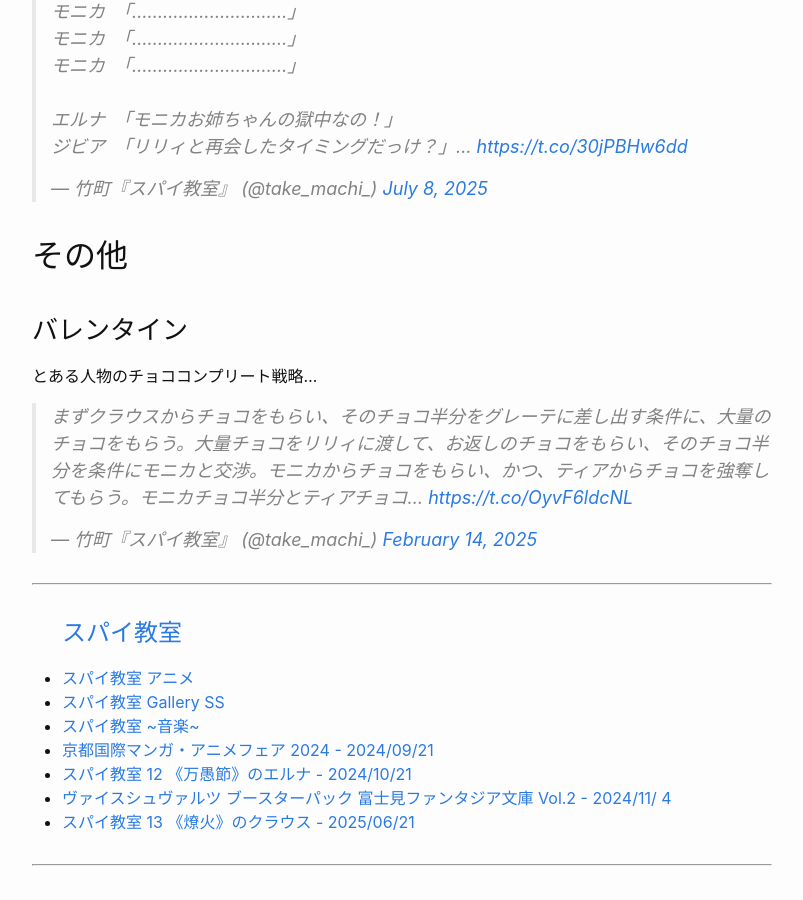
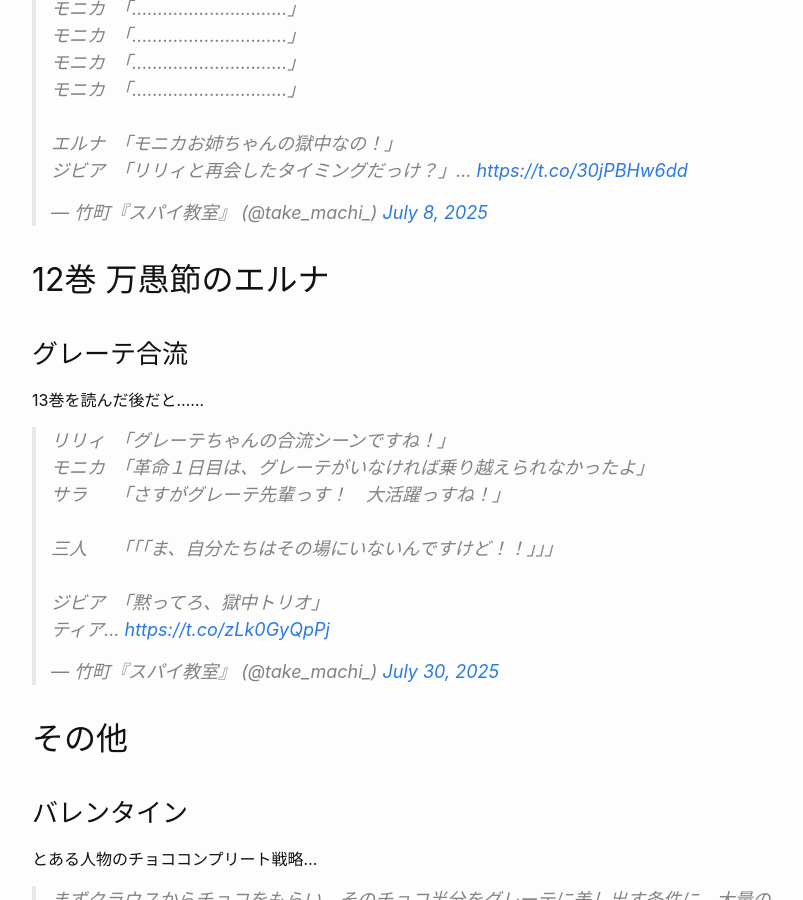
Before and after one commit to Pandaful-2312/sites, a Jekyll site: the page built from favorites/spyroom/spyroom_gallery-ss.md, in a window 1280 px wide and 900 px high, scrolled down 19033 px. Shown: the whole window, without its empty margins (238-1041 px from the left). Built offline with Jekyll 4.4.1, drawn with Linux system fonts in a browser that asks for light colours; comment, search, counter and statistics services are not loaded.

Commit message:
update spyroom gallery

```diff
--- a/favorites/spyroom/spyroom_gallery-ss.md
+++ b/favorites/spyroom/spyroom_gallery-ss.md
@@ -17,6 +17,7 @@
 - [9巻 我楽多 アネット](#9巻-我楽多-アネット)
 - [10巻 高天原 サラ](#10巻-高天原-サラ)
 - [11巻 付焼刃のモニカ](#11巻-付焼刃のモニカ)
+- [12巻 万愚節のエルナ](#12巻-万愚節のエルナ)
 - [その他](#その他)
 
 ## 概要
@@ -309,6 +310,14 @@
 
 <blockquote class="twitter-tweet"><p lang="ja" dir="ltr">モニカ　「…………………………」<br>モニカ　「…………………………」<br>モニカ　「…………………………」<br>モニカ　「…………………………」<br>モニカ　「…………………………」<br><br>エルナ　「モニカお姉ちゃんの獄中なの！」<br>ジビア　「リリィと再会したタイミングだっけ？」… <a href="https://t.co/30jPBHw6dd">https://t.co/30jPBHw6dd</a></p>&mdash; 竹町『スパイ教室』 (@take_machi_) <a href="https://twitter.com/take_machi_/status/1942562012711772470?ref_src=twsrc%5Etfw">July 8, 2025</a></blockquote> <script async src="https://platform.twitter.com/widgets.js" charset="utf-8"></script>
 
+## 12巻 万愚節のエルナ
+
+### グレーテ合流
+
+13巻を読んだ後だと……
+
+<blockquote class="twitter-tweet"><p lang="ja" dir="ltr">リリィ　「グレーテちゃんの合流シーンですね！」<br>モニカ　「革命１日目は、グレーテがいなければ乗り越えられなかったよ」<br>サラ　　「さすがグレーテ先輩っす！　大活躍っすね！」<br><br>三人　　「「「ま、自分たちはその場にいないんですけど！！」」」<br><br>ジビア　「黙ってろ、獄中トリオ」<br>ティア… <a href="https://t.co/zLk0GyQpPj">https://t.co/zLk0GyQpPj</a></p>&mdash; 竹町『スパイ教室』 (@take_machi_) <a href="https://twitter.com/take_machi_/status/1950532750378992068?ref_src=twsrc%5Etfw">July 30, 2025</a></blockquote> <script async src="https://platform.twitter.com/widgets.js" charset="utf-8"></script>
+
 ## その他
 
 ### バレンタイン
```
Also changed, not shown: favorites/maidragon/lonely-dragon-gallery/kanna_poster.md (+4 -0 lines), favorites/maidragon/lonely-dragon-gallery/scene_gif.md (+8 -0 lines).
